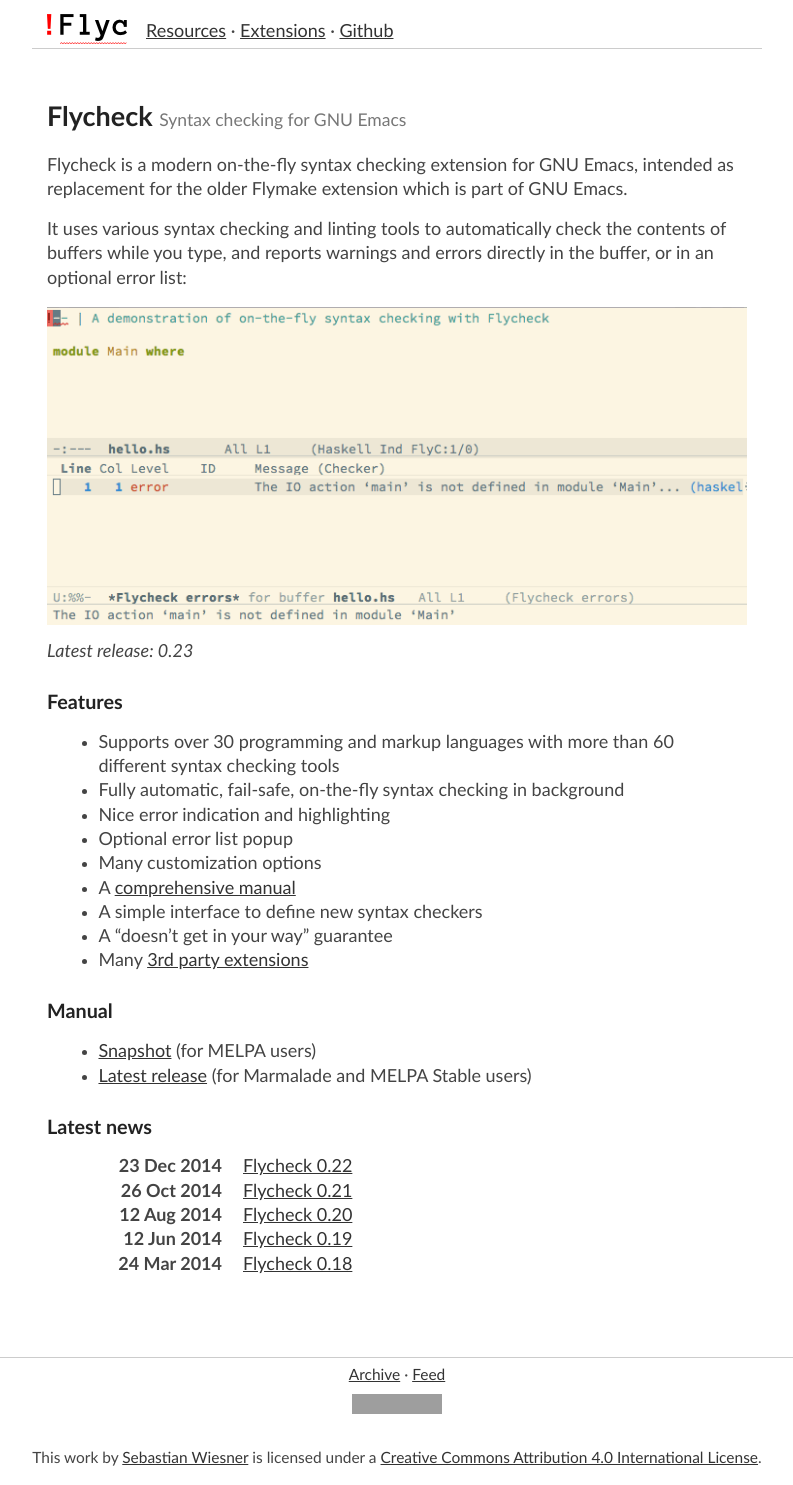
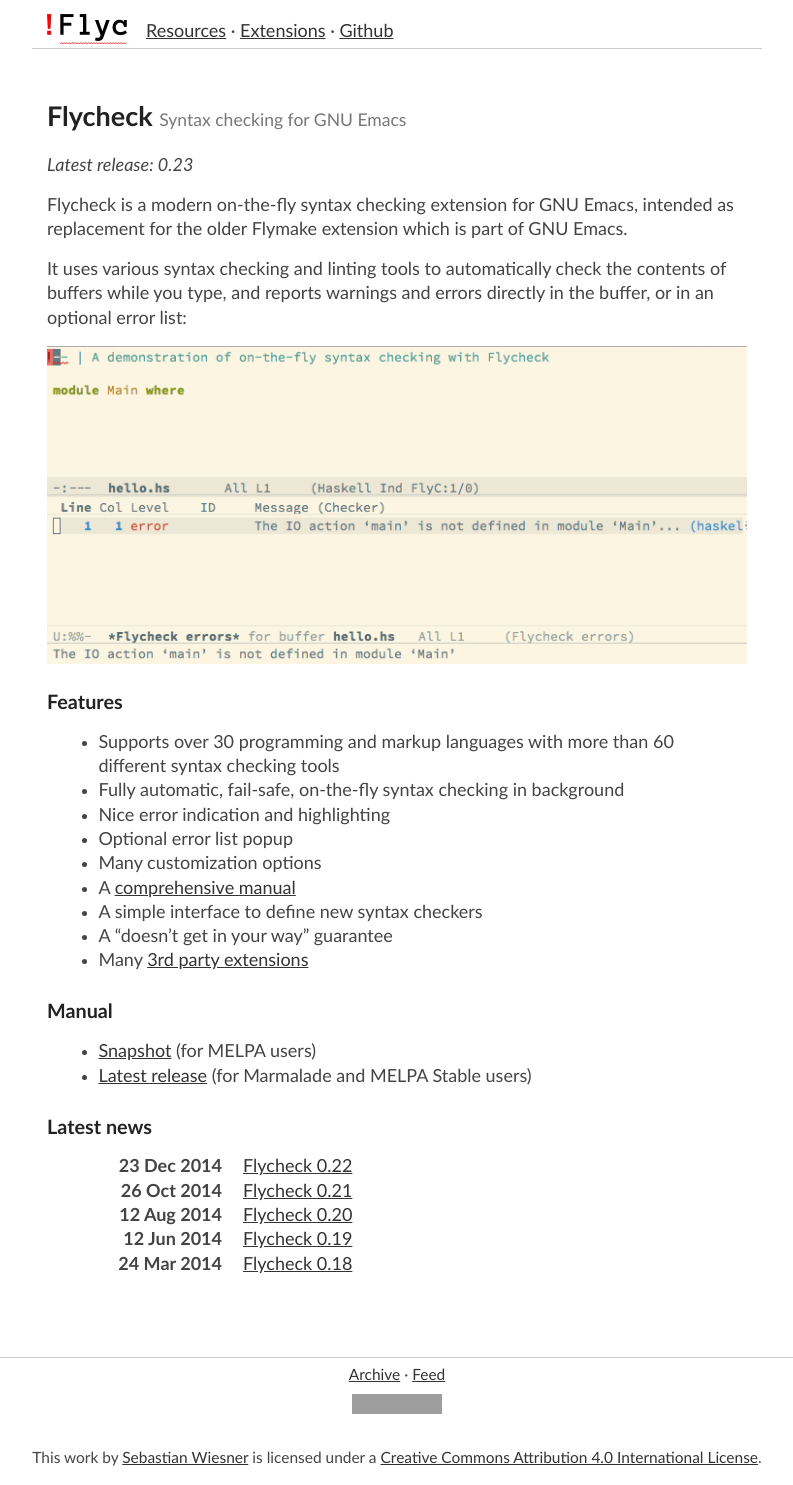
Before and after one commit to cmarqu/flycheck.github.io, a Jekyll site: the page built from index.md, in a window 1280 px wide. Shown: the whole page, without its empty margins (243-1036 px from the left). Built offline with Jekyll 4.4.1, drawn with Linux system fonts in a browser that asks for light colours; grey boxes are pictures that could not be loaded.

Commit message:
Show latest release more prominently

```diff
--- a/index.md
+++ b/index.md
@@ -4,6 +4,10 @@
 
 Flycheck <small>Syntax checking for GNU Emacs</small>
 =====================================================
+
+{% if site.data.releases.versions %}
+*Latest release: {{site.data.releases.versions | last}}*
+{% endif %}
 
 Flycheck is a modern on-the-fly syntax checking extension for GNU Emacs,
 intended as replacement for the older Flymake extension which is part of GNU
@@ -14,10 +18,6 @@
 the buffer, or in an optional error list:
 
 [![Flycheck screencast](images/screencast.gif)](images/screencast.gif)
-
-{% if site.data.releases.versions %}
-*Latest release: {{site.data.releases.versions | last}}*
-{% endif %}
 
 Features
 --------
```
